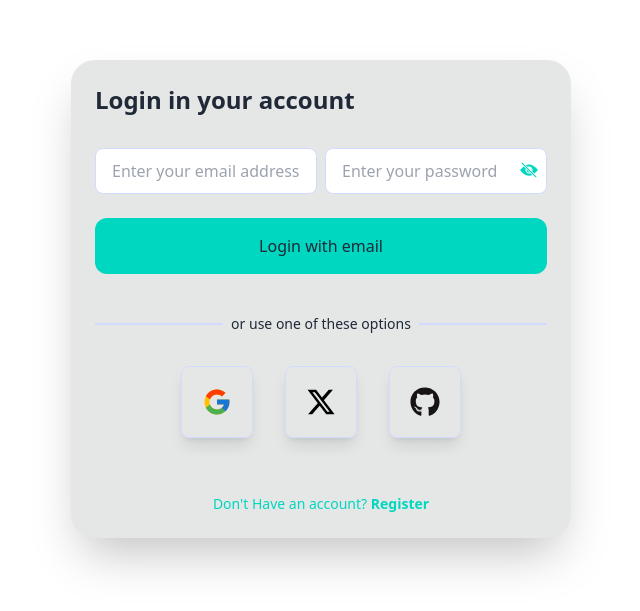
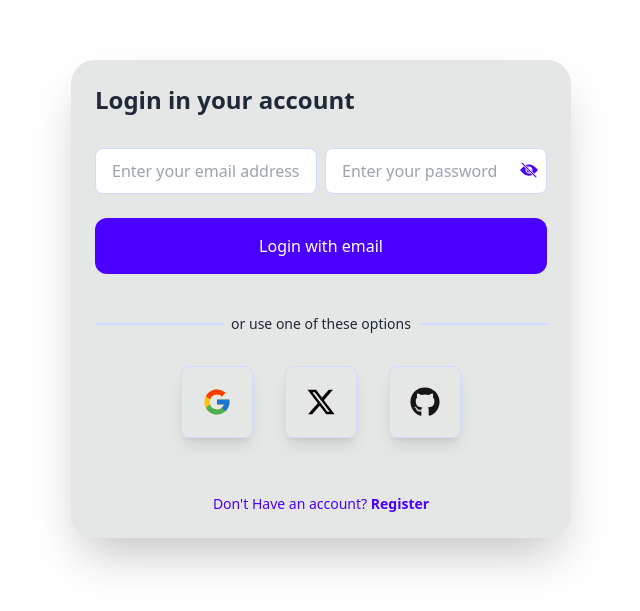
Before and after one commit to AR-Aourangazeb-Alif/First-FireBase, a React (Vite) app: page /form in a window 1280 px wide. Shown: the part 101-712 px from the top of the page, without its empty margins (319-959 px from the left). Built offline with nearby package versions, Linux system fonts and the light colour scheme.

Commit message:
was tweeking with the theme

```diff
--- a/src/pages/Login.jsx
+++ b/src/pages/Login.jsx
@@ -66,13 +66,13 @@ const Login = () => {
             <form onSubmit={handleLogin}>
                 <div className="flex items-center gap-2 mb-6">
                     <div className="flex-1">
-                        <input type="email" name="email" id="email" placeholder="Enter your email address" className="border border-primary-content rounded-lg py-2.5 px-4 outline-accent w-full" required />
+                        <input type="email" name="email" id="email" placeholder="Enter your email address" className="border border-primary-content rounded-lg py-2.5 px-4 outline-primary w-full" required />
                     </div>
 
                     <div className="flex-1 relative">
-                        <input type={showPassword ? "text" : "password"} name="password" id="password" placeholder="Enter your password" className="border border-primary-content rounded-lg py-2.5 pl-4 outline-accent w-full pr-8" required />
+                        <input type={showPassword ? "text" : "password"} name="password" id="password" placeholder="Enter your password" className="border border-primary-content rounded-lg py-2.5 pl-4 outline-primary w-full pr-8" required />
 
-                        <span onClick={() => setShowPassword(!showPassword)} className="text-xl absolute top-3 right-2 cursor-pointer text-accent">
+                        <span onClick={() => setShowPassword(!showPassword)} className="text-xl absolute top-3 right-2 cursor-pointer text-primary">
                             {
                                 showPassword ? <IoIosEye /> : <IoIosEyeOff />
                             }
@@ -85,7 +85,7 @@ const Login = () => {
                         {success ? success : handleError ? handleError : ''}
                     </p>
 
-                    <button className="bg-accent py-4 flex justify-center rounded-xl active:scale-95 transition-transform font-medium w-full">Login with email</button>
+                    <button className="bg-primary py-4 flex justify-center rounded-xl active:scale-95 transition-transform font-medium w-full text-base-100">Login with email</button>
 
                 </div>
             </form>
@@ -117,7 +117,7 @@ const Login = () => {
 
             <Link
                 to={'register'}
-                className="text-sm text-accent mx-auto">Don&apos;t Have an account? <span className="font-bold">Register</span></Link>
+                className="text-sm text-primary mx-auto">Don&apos;t Have an account? <span className="font-bold">Register</span></Link>
 
 
         </div>
--- a/src/pages/Register.jsx
+++ b/src/pages/Register.jsx
@@ -99,14 +99,14 @@ const Register = () => {
 
             <form onSubmit={handleRegister}>
 
-                <input type="email" name="email" id="email" placeholder="Enter your email address" className="border border-primary-content rounded-lg py-2.5 px-4 outline-accent w-full mb-2" required />
+                <input type="email" name="email" id="email" placeholder="Enter your email address" className="border border-primary-content rounded-lg py-2.5 px-4 outline-primary w-full mb-2" required />
 
                 <div className="flex items-center gap-2 mb-2">
 
                     <div className="flex-1 h-fit relative">
-                        <input type={showPassword ? "text" : "password"} name="password1" id="password1" placeholder="Enter your password" className="border border-primary-content rounded-lg py-2.5 pl-4 pr-8 outline-accent w-full" required />
+                        <input type={showPassword ? "text" : "password"} name="password1" id="password1" placeholder="Enter your password" className="border border-primary-content rounded-lg py-2.5 pl-4 pr-8 outline-primary w-full" required />
 
-                        <span onClick={() => setShowPassword(!showPassword)} className="cursor-pointer absolute top-3 right-2 text-xl text-accent">
+                        <span onClick={() => setShowPassword(!showPassword)} className="cursor-pointer absolute top-3 right-2 text-xl text-primary">
 
                             {showPassword ? <IoIosEye /> : <IoIosEyeOff />}
 
@@ -114,7 +114,7 @@ const Register = () => {
                     </div>
 
                     <div className="flex-1 h-fit">
-                        <input type="password" name="password2" id="password2" placeholder="Confirm your password" className="border border-primary-content rounded-lg py-2.5 px-4 outline-accent w-full" required />
+                        <input type="password" name="password2" id="password2" placeholder="Confirm your password" className="border border-primary-content rounded-lg py-2.5 px-4 outline-primary w-full" required />
                     </div>
 
 
@@ -130,14 +130,14 @@ const Register = () => {
                         {handleError ? handleError : handleSuccess ? handleSuccess : ''}
                     </p>
 
-                    <button className="bg-accent py-4 flex justify-center rounded-xl mb-10 active:scale-95 transition-transform font-medium w-full">Register with email</button>
+                    <button className="bg-primary py-4 flex justify-center rounded-xl mb-10 active:scale-95 transition-transform font-medium w-full text-base-100">Register with email</button>
                 </div>
             </form>
 
 
             <div className="flex items-center gap-2 mb-8">
                 <div className="flex-1 border border-primary-content"></div>
-                <h6 className="text-sm">or use one of these options</h6>
+                <h6 className="text-sm text-base-content">or use one of these options</h6>
                 <div className="flex-1 border border-primary-content"></div>
             </div>
 
@@ -161,7 +161,7 @@ const Register = () => {
 
             <Link
                 to={'/form'}
-                className="text-sm text-accent mx-auto">Already Have an account? <span className="font-bold">Login</span>
+                className="text-sm text-primary mx-auto">Already Have an account? <span className="font-bold">Login</span>
             </Link>
 
 
```
